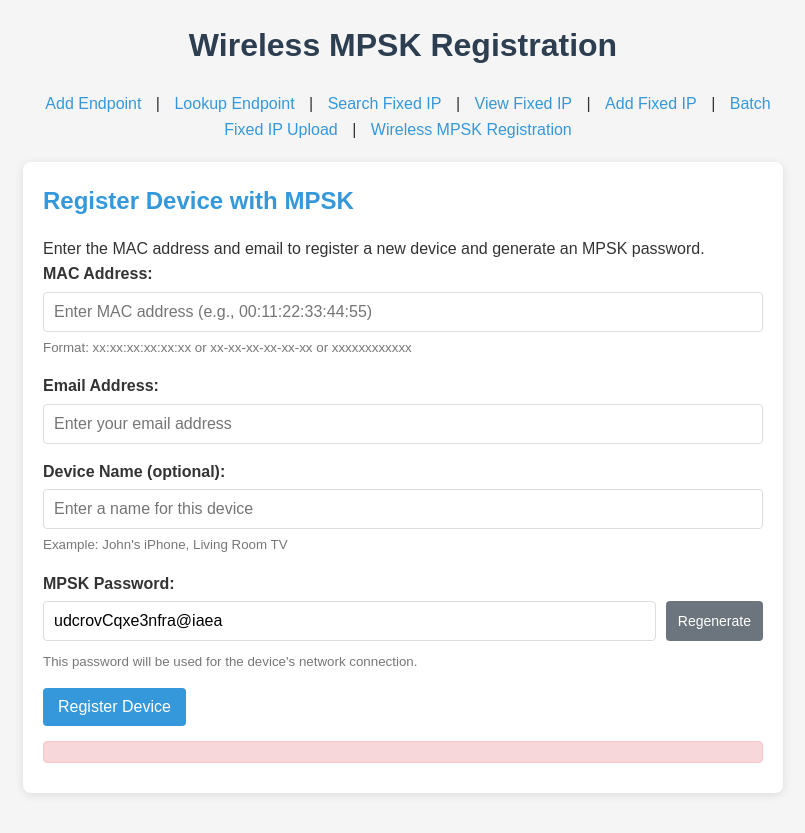
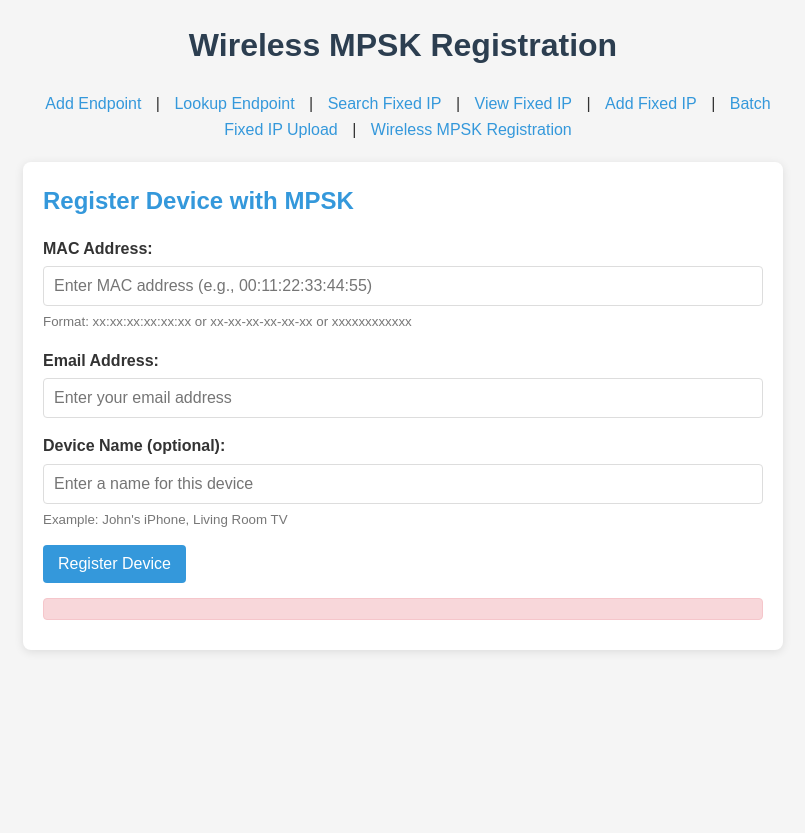
Before and after one commit to vignon/cpass-web, a Flask app: page /mpsk-generator in a window 1280 px wide. Shown: the whole page, without its empty margins (237-1042 px from the left). After the commit the page ends 652 px from the top, so only its background shows below. Run offline with Flask 3, Linux system fonts and the light colour scheme.

Commit message:
Modified MPSK Generator on registration page

```diff
--- a/templates/mpsk_generator.html
+++ b/templates/mpsk_generator.html
@@ -6,25 +6,6 @@
     <title>Wireless MPSK Registration</title>
     <link rel="stylesheet" href="{{ url_for('static', filename='css/styles.css') }}">
     <style>
-        .password-container {
-            margin-top: 20px;
-            padding: 15px;
-            background-color: #f0f8ff;
-            border-radius: 5px;
-            border: 1px solid #b0c4de;
-            display: none;
-        }
-
-        .password-box {
-            font-family: monospace;
-            font-size: 18px;
-            padding: 10px;
-            background-color: #ffffff;
-            border: 1px solid #ddd;
-            border-radius: 3px;
-            margin: 10px 0;
-        }
-
         .nav-links {
             text-align: center;
             margin-bottom: 20px;
@@ -70,39 +51,31 @@
             to { transform: rotate(360deg); }
         }
 
-        .copy-btn {
-            background-color: #4CAF50;
-            border: none;
-            color: white;
-            padding: 8px 12px;
-            text-align: center;
-            text-decoration: none;
-            display: inline-block;
-            font-size: 14px;
-            margin: 4px 2px;
-            cursor: pointer;
-            border-radius: 4px;
+        #password-result {
+            margin-top: 20px;
+            padding: 15px;
+            background-color: #f0f8ff;
+            border: 1px solid #b0c4de;
+            border-radius: 5px;
+            display: none;
         }
 
-        .input-group {
-            display: flex;
-            margin-bottom: 10px;
+        .password-display {
+            font-family: monospace;
+            font-size: 18px;
+            padding: 10px;
+            background-color: white;
+            border: 1px solid #ddd;
+            border-radius: 3px;
+            word-break: break-all;
         }
 
-        .input-group input {
-            flex: 1;
-            margin-right: 10px;
-        }
-
-        .input-group button {
-            background-color: #6c757d;
+        .copy-btn {
+            margin-top: 10px;
+            background-color: #4CAF50;
+            color: white;
             border: none;
-            color: white;
             padding: 8px 12px;
-            text-align: center;
-            text-decoration: none;
-            display: inline-block;
-            font-size: 14px;
             border-radius: 4px;
             cursor: pointer;
         }
@@ -125,8 +98,6 @@
         <div class="card">
             <h2>Register Device with MPSK</h2>
 
-            <p>Enter the MAC address and email to register a new device and generate an MPSK password.</p>
-
             <div class="form-group">
                 <label for="mac-address">MAC Address:</label>
                 <input type="text" id="mac-address" placeholder="Enter MAC address (e.g., 00:11:22:33:44:55)" required>
@@ -144,30 +115,20 @@
                 <small>Example: John's iPhone, Living Room TV</small>
             </div>
 
-            <div class="form-group">
-                <label for="mpsk-password">MPSK Password:</label>
-                <div class="input-group">
-                    <input type="text" id="mpsk-password" readonly>
-                    <button type="button" id="regenerate-btn">Regenerate</button>
-                </div>
-                <small>This password will be used for the device's network connection.</small>
-            </div>
-
-            <button id="generate-btn">Register Device</button>
+            <button id="register-btn">Register Device</button>
 
             <div id="result-message" class="error"></div>
 
             <div id="loading" style="display: none; text-align: center; margin: 20px 0;">
                 <div class="loading"></div>
-                <p>Registering device and setting MPSK...</p>
+                <p>Registering device...</p>
             </div>
 
-            <div id="password-container" class="password-container">
-                <h3>Registration Complete</h3>
-                <p>Your device has been registered. Use this password to connect your device to the network:</p>
-                <div id="password-display" class="password-box"></div>
+            <div id="password-result">
+                <h3>Device Registered Successfully</h3>
+                <p>Here is your network access password:</p>
+                <div id="password-display" class="password-display"></div>
                 <button id="copy-btn" class="copy-btn">Copy Password</button>
-                <p><small>This password has been sent to your email address.</small></p>
             </div>
         </div>
     </div>
@@ -177,59 +138,12 @@
             const macAddressInput = document.getElementById('mac-address');
             const emailInput = document.getElementById('email');
             const deviceNameInput = document.getElementById('device-name');
-            const mpskPasswordInput = document.getElementById('mpsk-password');
-            const regenerateBtn = document.getElementById('regenerate-btn');
-            const generateBtn = document.getElementById('generate-btn');
+            const registerBtn = document.getElementById('register-btn');
             const resultMessage = document.getElementById('result-message');
             const loadingElement = document.getElementById('loading');
-            const passwordContainer = document.getElementById('password-container');
+            const passwordResult = document.getElementById('password-result');
             const passwordDisplay = document.getElementById('password-display');
             const copyBtn = document.getElementById('copy-btn');
-
-            // Fetch a random MPSK when the page loads
-            fetchRandomMPSK();
-
-            // Function to fetch a random MPSK
-            function fetchRandomMPSK() {
-                fetch('/random-mpsk')
-                    .then(response => response.json())
-                    .then(data => {
-                        if (data.success) {
-                            // Display the generated password in the input field
-                            mpskPasswordInput.value = data.mpsk_password;
-                        }
-                    })
-                    .catch(error => {
-                        console.error('Error fetching random MPSK:', error);
-                        // Set a fallback password if fetch fails
-                        mpskPasswordInput.value = generateFallbackPassword();
-                    });
-            }
-
-            // Function to generate a fallback password if API call fails
-            function generateFallbackPassword() {
-                const chars = 'ABCDEFGHIJKLMNOPQRSTUVWXYZabcdefghijklmnopqrstuvwxyz0123456789!@#$%^&*()-_=+';
-                let password = '';
-                for (let i = 0; i < 20; i++) {
-                    password += chars.charAt(Math.floor(Math.random() * chars.length));
-                }
-                return password;
-            }
-
-            // Add event listener for regenerate button
-            regenerateBtn.addEventListener('click', function() {
-                fetch('/random-mpsk')
-                    .then(response => response.json())
-                    .then(data => {
-                        if (data.success) {
-                            mpskPasswordInput.value = data.mpsk_password;
-                        }
-                    })
-                    .catch(error => {
-                        console.error('Error regenerating MPSK:', error);
-                        mpskPasswordInput.value = generateFallbackPassword();
-                    });
-            });
 
             // Function to validate MAC address format
             function isValidMACAddress(mac) {
@@ -250,12 +164,25 @@
                 return /^[^\s@]+@[^\s@]+\.[^\s@]+$/.test(email);
             }
 
-            // Add event listener for the generate button
-            generateBtn.addEventListener('click', function() {
+            // Copy password button
+            copyBtn.addEventListener('click', function() {
+                const password = passwordDisplay.textContent;
+                navigator.clipboard.writeText(password).then(function() {
+                    showMessage('Password copied to clipboard!', 'success');
+                }, function() {
+                    showMessage('Failed to copy password. Please select and copy manually.', 'error');
+                });
+            });
+
+            // Add event listener for the register button
+            registerBtn.addEventListener('click', function() {
                 const macAddress = macAddressInput.value.trim();
                 const email = emailInput.value.trim();
                 const deviceName = deviceNameInput.value.trim();
-                const mpskPassword = mpskPasswordInput.value.trim();
+
+                // Reset previous states
+                passwordResult.style.display = 'none';
+                resultMessage.style.display = 'none';
 
                 // Validate inputs
                 if (!macAddress) {
@@ -278,15 +205,6 @@
                     return;
                 }
 
-                if (!mpskPassword) {
-                    showMessage('No MPSK password generated. Please click Regenerate to get a new password.', 'error');
-                    return;
-                }
-
-                // Clear previous results
-                resultMessage.style.display = 'none';
-                passwordContainer.style.display = 'none';
-
                 // Show loading
                 loadingElement.style.display = 'block';
 
@@ -294,8 +212,7 @@
                 const data = {
                     mac_address: macAddress,
                     email: email,
-                    device_name: deviceName || `Device-${macAddress.replace(/[:\-\.]/g, '').slice(-6)}`,
-                    mpsk_password: mpskPassword
+                    device_name: deviceName || `Device-${macAddress.replace(/[:\-\.]/g, '').slice(-6)}`
                 };
 
                 // Make the request
@@ -312,17 +229,15 @@
                     loadingElement.style.display = 'none';
 
                     if (data.success) {
-                        // Show the generated password
+                        // Display the generated password
                         passwordDisplay.textContent = data.mpsk_password;
-                        passwordContainer.style.display = 'block';
-                        showMessage('Device successfully registered with MPSK!', 'success');
+                        passwordResult.style.display = 'block';
+                        showMessage('Device successfully registered!', 'success');
 
-                        // Clear form fields for next registration
+                        // Clear form fields
                         macAddressInput.value = '';
+                        emailInput.value = '';
                         deviceNameInput.value = '';
-
-                        // Get a new password for the next registration
-                        fetchRandomMPSK();
                     } else {
                         showMessage(`Error: ${data.message}`, 'error');
                     }
@@ -331,16 +246,6 @@
                     // Hide loading
                     loadingElement.style.display = 'none';
                     showMessage(`An error occurred: ${error.message}`, 'error');
-                });
-            });
-
-            // Copy password button
-            copyBtn.addEventListener('click', function() {
-                const password = passwordDisplay.textContent;
-                navigator.clipboard.writeText(password).then(function() {
-                    showMessage('Password copied to clipboard!', 'success');
-                }, function() {
-                    showMessage('Failed to copy password. Please select and copy manually.', 'error');
                 });
             });
 
```
